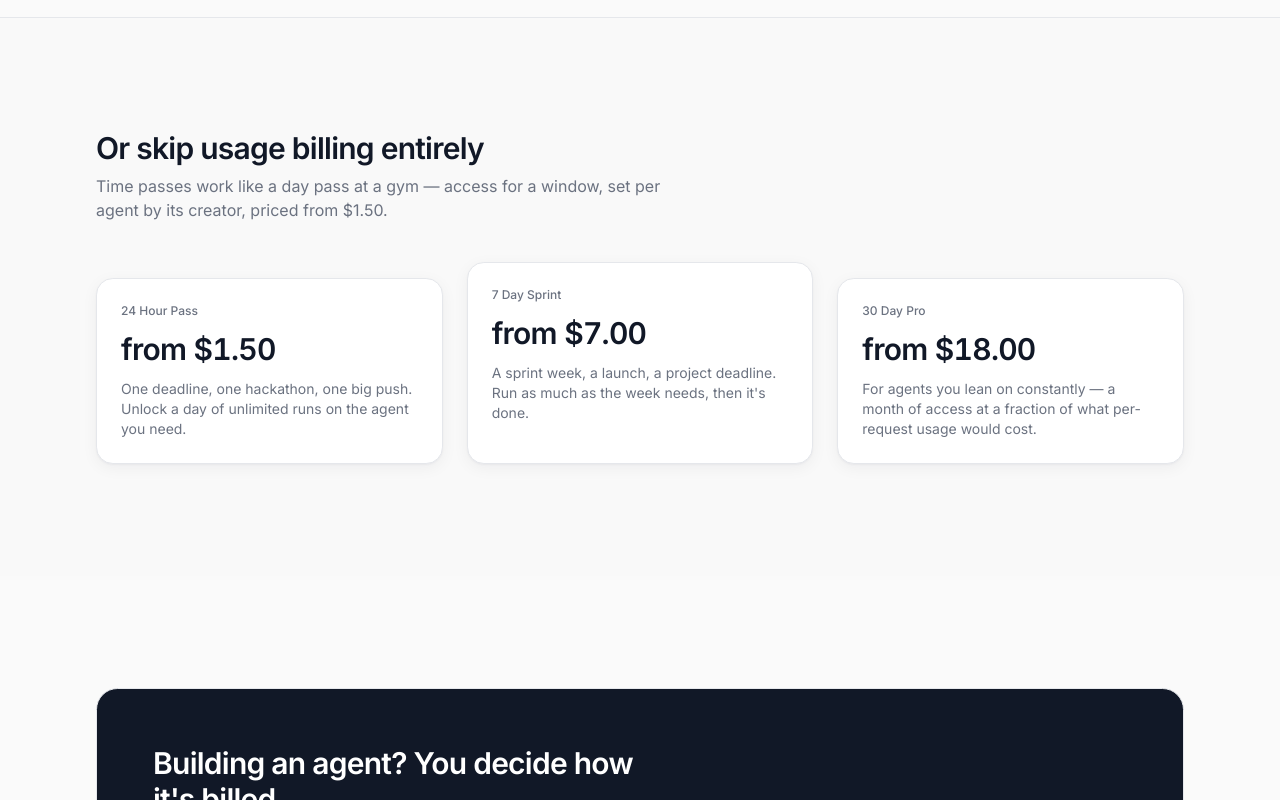
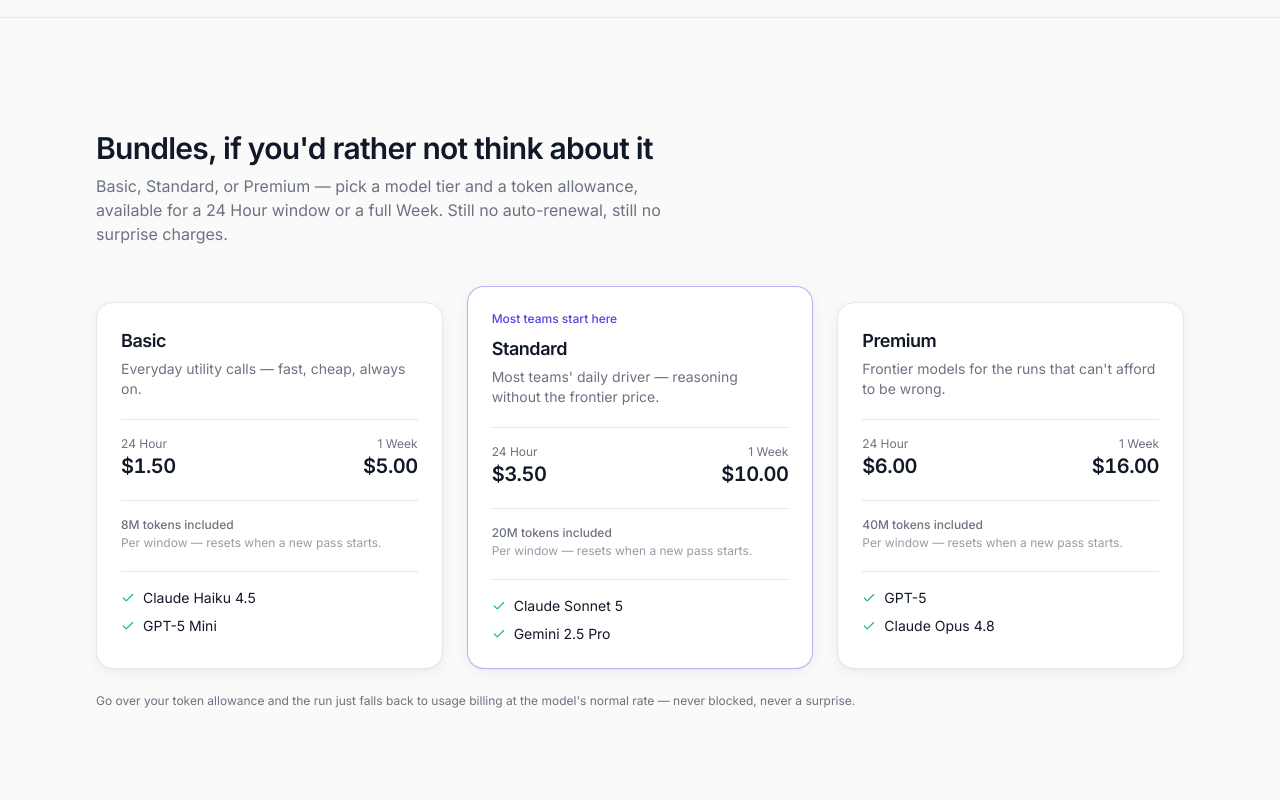
Before and after one commit to artomily/jatah-ai, a Next.js app: page / in a window 1280 px wide. Shown: the part 3260-4060 px from the top of the page. Built offline with nearby package versions, Linux system fonts and the light colour scheme.

Commit message:
Add Subscription Tiers component to marketing page

```diff
--- a/app/(marketing)/page.tsx
+++ b/app/(marketing)/page.tsx
@@ -5,6 +5,7 @@
 import { ManifestoBand } from "@/components/marketing/manifesto-band";
 import { PassTiers } from "@/components/marketing/pass-tiers";
 import { PricingComparison } from "@/components/marketing/pricing-comparison";
+import { SubscriptionTiers } from "@/components/marketing/subscription-tiers";
 
 export const metadata: Metadata = {
   title: "Jatah Ai — The payment layer for AI agents",
@@ -17,6 +18,7 @@
       <ManifestoBand />
       <HowItWorks />
       <PricingComparison />
+      <SubscriptionTiers />
       <PassTiers />
       <CreatorsCta />
     </>
--- /dev/null
+++ b/components/marketing/subscription-tiers.tsx
@@ -0,0 +1,110 @@
+import { Check } from "lucide-react";
+import { formatCompact } from "@/lib/format";
+import { cn } from "@/lib/utils";
+
+const TIERS = [
+  {
+    name: "Basic",
+    blurb: "Everyday utility calls — fast, cheap, always on.",
+    tokenLimit: 8_000_000,
+    models: ["Claude Haiku 4.5", "GPT-5 Mini"],
+    price24h: "$1.50",
+    price1w: "$5.00",
+  },
+  {
+    name: "Standard",
+    blurb: "Most teams' daily driver — reasoning without the frontier price.",
+    tokenLimit: 20_000_000,
+    models: ["Claude Sonnet 5", "Gemini 2.5 Pro"],
+    price24h: "$3.50",
+    price1w: "$10.00",
+    highlight: true,
+  },
+  {
+    name: "Premium",
+    blurb: "Frontier models for the runs that can't afford to be wrong.",
+    tokenLimit: 40_000_000,
+    models: ["GPT-5", "Claude Opus 4.8"],
+    price24h: "$6.00",
+    price1w: "$16.00",
+  },
+];
+
+export function SubscriptionTiers() {
+  return (
+    <section className="border-t">
+      <div className="mx-auto w-full max-w-6xl px-4 py-20 sm:px-8 sm:py-28">
+        <div className="mb-14 max-w-xl">
+          <h2 className="text-2xl font-semibold tracking-tight sm:text-3xl">
+            Bundles, if you'd rather not think about it
+          </h2>
+          <p className="mt-2 text-muted-foreground">
+            Basic, Standard, or Premium — pick a model tier and a token allowance,
+            available for a 24 Hour window or a full Week. Still no auto-renewal, still
+            no surprise charges.
+          </p>
+        </div>
+
+        <div className="grid grid-cols-1 gap-6 sm:grid-cols-3">
+          {TIERS.map((tier) => (
+            <div
+              key={tier.name}
+              className={cn(
+                "flex flex-col gap-5 rounded-xl border bg-card p-6 shadow-card",
+                tier.highlight && "sm:-mt-4 sm:border-brand/40",
+              )}
+            >
+              <div>
+                {tier.highlight && (
+                  <p className="mb-2 text-xs font-medium text-brand dark:text-sidebar-accent-foreground">
+                    Most teams start here
+                  </p>
+                )}
+                <p className="text-lg font-semibold tracking-tight">{tier.name}</p>
+                <p className="mt-1 text-sm text-muted-foreground">{tier.blurb}</p>
+              </div>
+
+              <div className="flex items-center justify-between border-t pt-4">
+                <div>
+                  <p className="text-xs text-muted-foreground">24 Hour</p>
+                  <p className="text-xl font-semibold tracking-tight tabular-nums">
+                    {tier.price24h}
+                  </p>
+                </div>
+                <div className="text-right">
+                  <p className="text-xs text-muted-foreground">1 Week</p>
+                  <p className="text-xl font-semibold tracking-tight tabular-nums">
+                    {tier.price1w}
+                  </p>
+                </div>
+              </div>
+
+              <div className="border-t pt-4">
+                <p className="text-xs font-medium text-muted-foreground">
+                  {formatCompact(tier.tokenLimit)} tokens included
+                </p>
+                <p className="mt-0.5 text-xs text-muted-foreground/70">
+                  Per window — resets when a new pass starts.
+                </p>
+              </div>
+
+              <ul className="flex flex-col gap-2 border-t pt-4">
+                {tier.models.map((model) => (
+                  <li key={model} className="flex items-center gap-2 text-sm">
+                    <Check className="size-3.5 shrink-0 text-success" aria-hidden />
+                    {model}
+                  </li>
+                ))}
+              </ul>
+            </div>
+          ))}
+        </div>
+
+        <p className="mt-6 text-xs text-muted-foreground">
+          Go over your token allowance and the run just falls back to usage billing at
+          the model's normal rate — never blocked, never a surprise.
+        </p>
+      </div>
+    </section>
+  );
+}
```
